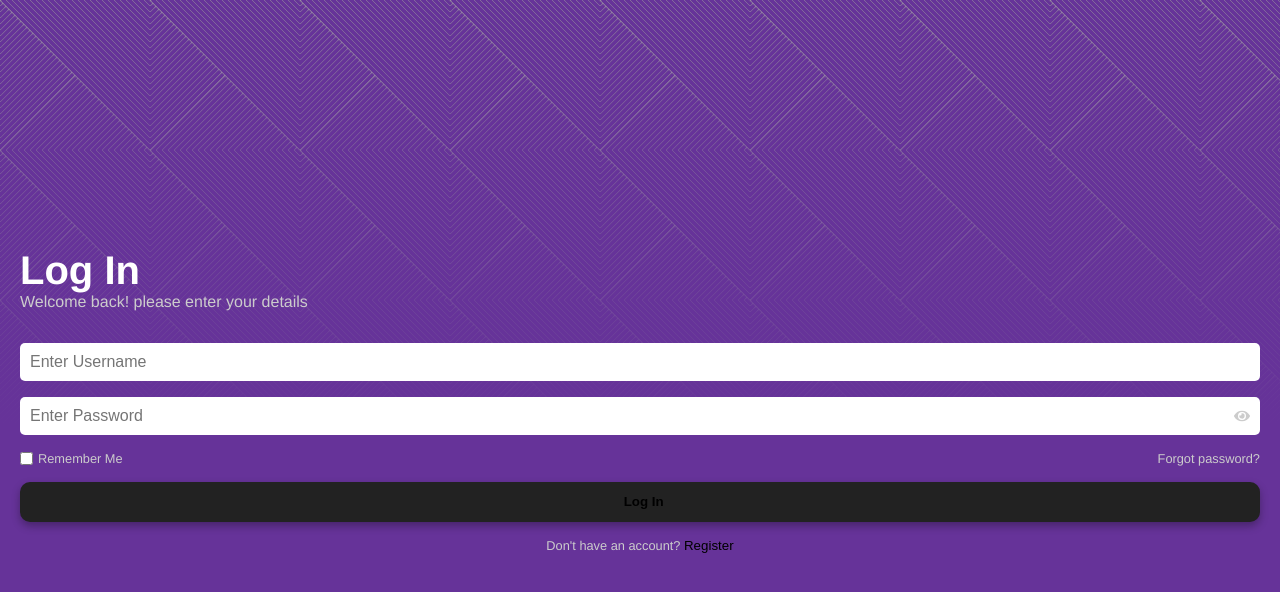
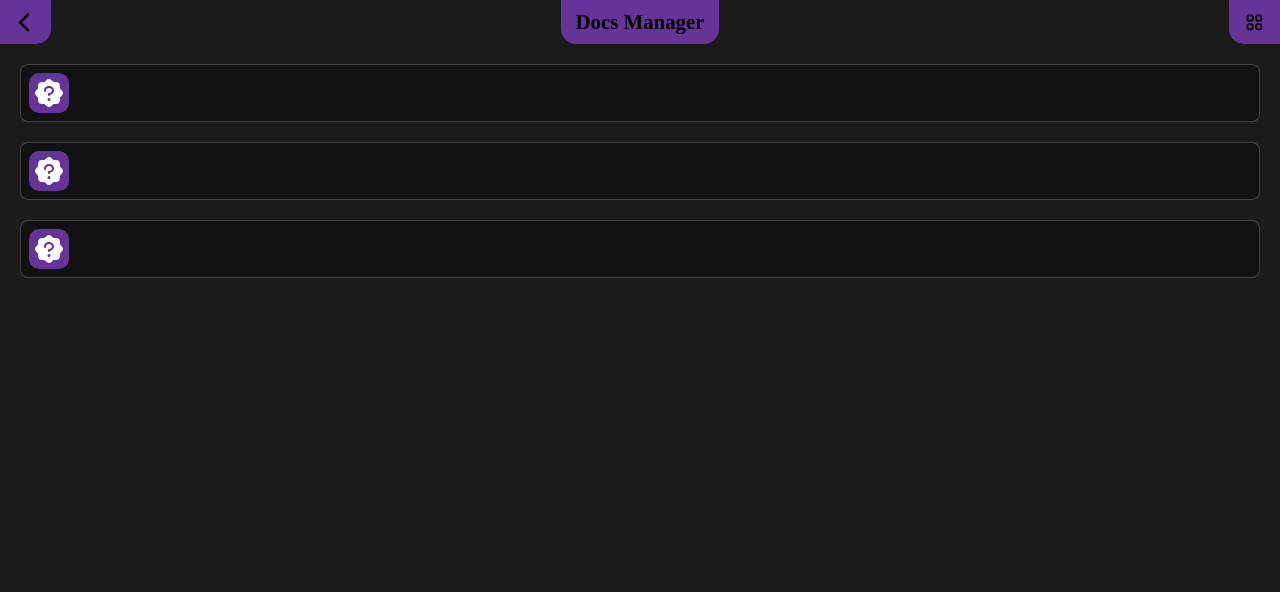
Before and after one commit to oaish/ProtoFiles.Client, a Next.js app: page /docs in a window 1280 px wide. Shown: the top 592 px of the page. Built offline with nearby package versions, Linux system fonts and the light colour scheme; no server answers.

Commit message:
Create File Functionality Added

```diff
--- a/src/app/globals.css
+++ b/src/app/globals.css
@@ -109,7 +109,7 @@ main {
     overflow-x: hidden;
     overflow-y: scroll;
     margin-top: 80px;
-    padding: 20px 5% 0 5%;
+    padding: 0 5%;
     height: calc(100vh - 175px);
 }
 
--- a/src/components/auth/AuthMiddleWare.tsx
+++ b/src/components/auth/AuthMiddleWare.tsx
@@ -39,6 +39,7 @@ export default function AuthMiddleWare() {
     }, [handleSlider, setUser]);
 
     useEffect(() => {
+        console.log("API_URL:", process.env.apiUrl);
         handleSlider(true, <AuthCredentials/>);
         isLoggedIn().then();
     }, [handleSlider, isLoggedIn])
--- a/src/components/create/CreateBody.module.css
+++ b/src/components/create/CreateBody.module.css
@@ -3,7 +3,9 @@
     width: 100%;
     overflow: hidden;
     border-radius: 15px;
-    height: calc(100% - 10px);
+    top: 50%;
+    left: 50%;
+    translate: -50% -50%;
     border: 1px solid rebeccapurple;
     background-image: url('/images/striped.png');
 }
@@ -42,7 +44,6 @@ button.switch {
 
 .container {
     height: calc(100% - 45px);
-    backdrop-filter: blur(2px);
     background-color: rgba(0, 0, 0, 0.2);
 }
 
@@ -62,21 +63,43 @@ button.switch {
     display: flex;
     padding: 10px;
     border-radius: 15px;
-    backdrop-filter: blur(5px);
+    backdrop-filter: blur(3px);
     border: 1px solid rgba(255, 255, 255, 0.1);
     background-color: rgba(255, 255, 255, 0.1);
+}
+
+.inputContainer {
+    border-radius: 10px;
 }
 
 .coverImageContainer {
     height: 100px;
 }
 
-.coverImage {
+.coverImageBase {
+    width: 80px;
+    height: 80px;
+    display: flex;
+    flex: 0 0 auto;
+    overflow: hidden;
+    align-items: center;
+    border-radius: 15px;
+    justify-content: center;
+    background-color: rebeccapurple;
+    box-shadow: 0 0 0.3rem rgba(0, 0, 0, 0.5);
+}
+
+img.coverImage.active {
     width: 80px;
     height: 80px;
     object-fit: cover;
-    border-radius: 15px;
-    background-color: rebeccapurple;
+}
+
+div.coverImage {
+    display: flex;
+    font-size: 3rem;
+    align-items: center;
+    justify-content: center;
 }
 
 .coverImageEdit {
--- a/src/components/docs/DocsBody.module.css
+++ b/src/components/docs/DocsBody.module.css
@@ -1,10 +1,13 @@
 .docsContainer {
-    position: relative;
+    position: fixed;
     width: 100%;
+    left: 0;
+    top: 0;
+    z-index: 200;
+    height: 100dvh;
     overflow: hidden;
-    border-radius: 15px;
-    height: calc(100% - 10px);
-    background-image: url('/images/striped.png');
+    background-color: #222;
+    /*background-image: url('/images/striped.png');*/
     box-shadow: 0 4px 8px 0 rgba(0, 0, 0, 0.2), 0 6px 20px 0 rgba(0, 0, 0, 0.19);
 }
 
@@ -16,26 +19,65 @@
     background-color: rgba(0, 0, 0, 0.2);
 }
 
-.header div {
+.header div, .header a {
     display: flex;
-    padding: 10px 15px;
     font-size: 1.3rem;
     font-weight: bold;
+    padding: 10px 15px;
     align-items: center;
     background-color: rebeccapurple;
     font-family: 'Brush Script MT', cursive;
 }
 
 .title {
-    border-radius: 0 0 15px 0;
+    border-radius: 0 0 15px 15px;
 }
 
 .switch {
     border-radius: 0 0 0 15px;
 }
 
+.back {
+    border-radius: 0 0 15px 0;
+}
+
 .container {
-    height: 100%;
+    gap: 20px;
+    display: flex;
+    padding: 20px;
+    flex-direction: column;
+    height: calc(100% - 46px);
     backdrop-filter: blur(2px);
     background-color: rgba(0, 0, 0, 0.2);
 }
+
+.docItemBase {
+    display: flex;
+    gap: 10px;
+    padding: 8px;
+    height: 58px;
+    border-radius: 8px;
+    backdrop-filter: blur(2px);
+    transition: height 0.4s ease;
+    justify-content: space-between;
+    background-color: rgba(0, 0, 0, 0.2);
+    border: 1px solid rgba(255, 255, 255, 0.2);
+}
+
+.expanded {
+    height: 200px;
+}
+
+.coverImageBase {
+    width: 40px;
+    height: 40px;
+    display: flex;
+    align-items: center;
+    border-radius: 10px;
+    justify-content: center;
+    background-color: rebeccapurple;
+}
+
+.coverImage {
+    width: 80%;
+}
--- a/src/components/docs/DocsBody.tsx
+++ b/src/components/docs/DocsBody.tsx
@@ -1,16 +1,36 @@
+"use client";
 import s from "./DocsBody.module.css";
 import {HiOutlineViewGrid} from "react-icons/hi";
+import {FaChevronLeft} from "react-icons/fa6";
+import Link from "next/link";
+import {useState} from "react";
 
 export default function DocsBody() {
     return (
         <div className={s.docsContainer}>
             <div className={s.header}>
+                <Link href="/" className={s.back}><FaChevronLeft/></Link>
                 <div className={s.title}>Docs Manager</div>
                 <div className={s.switch}><HiOutlineViewGrid/></div>
             </div>
             <div className={s.container}>
-
+                <DocItem/>
+                <DocItem/>
+                <DocItem/>
             </div>
         </div>
     );
 }
+
+const DocItem = () => {
+    const [isExpanded, setIsExpanded] = useState(false);
+
+    return <>
+        <div className={`${s.docItemBase} ${isExpanded && s.expanded}`} onClick={() => setIsExpanded(!isExpanded)}>
+            <div className={s.coverImageBase}>
+                <img src="/images/question.svg" alt="" className={s.coverImage}/>
+            </div>
+
+        </div>
+    </>;
+}
--- a/src/components/home/HomeBody.module.css
+++ b/src/components/home/HomeBody.module.css
@@ -2,7 +2,7 @@
     gap: 15px;
     width: 100%;
     height: 100%;
-    padding: 5px;
+    padding: 15px 5px 5px;
     display: flex;
     flex-direction: column;
 }
--- a/src/components/shared/Banner.module.css
+++ b/src/components/shared/Banner.module.css
@@ -9,14 +9,14 @@
 }
 
 .bannerBody {
-    content: '';
     position: absolute;
     top: -100dvh;
+    content: '';
     left: 0;
+    z-index: 0;
     width: 100%;
     height: calc(100vh + 50px);
     border-radius: 0 0 15px 15px;
-    z-index: 0;
     background-color: rebeccapurple;
     box-shadow: 0 0 .5rem 0 rgba(0, 0, 0, 0.5);
     background-image:
@@ -29,13 +29,13 @@
     z-index: 1;
     top: 20px;
     left: 50%;
+    gap: 15px;
+    display: flex;
+    padding: 15px;
     translate: -50%;
-    height: 60px;
-    display: flex;
-    gap: 15px;
-    padding: 15px 20px;
     align-items: center;
-    border-radius: 15px;
+    height: fit-content;
+    border-radius: 10px;
     background-color: #111;
     box-shadow: 0 0 .5rem 0 rgba(0, 0, 0, 0.5);
 }
--- a/src/components/shared/Banner.tsx
+++ b/src/components/shared/Banner.tsx
@@ -3,7 +3,6 @@
 import React from "react";
 import Image from "next/image";
 import s from "@/components/shared/Banner.module.css";
-import {useSlider} from "@/components/shared/Provider";
 
 export default function Banner({children, isActive}: {
     children: React.ReactNode;
@@ -15,8 +14,8 @@ export default function Banner({children, isActive}: {
                 {children}
             </div>
             <div className={s.banner}>
-                <Image src="/images/icon-192.png" width={25} height={25} priority={true} alt=""/>
-                <Image src="/images/drive-text.png" width={130} height={20} priority={true} alt=""/>
+                <Image src="/images/icon-192.png" width={20} height={20} priority={true} alt=""/>
+                <Image src="/images/drive-text.png" width={100} height={20} priority={true} alt=""/>
             </div>
         </div>
     )
```
Also changed, not shown: src/components/create/CreateBody.tsx (+105 -7 lines), src/lib/helpers.ts (added, +14 -0 lines), public/images/question.svg (added), public/images/unknown_file.png (added).
